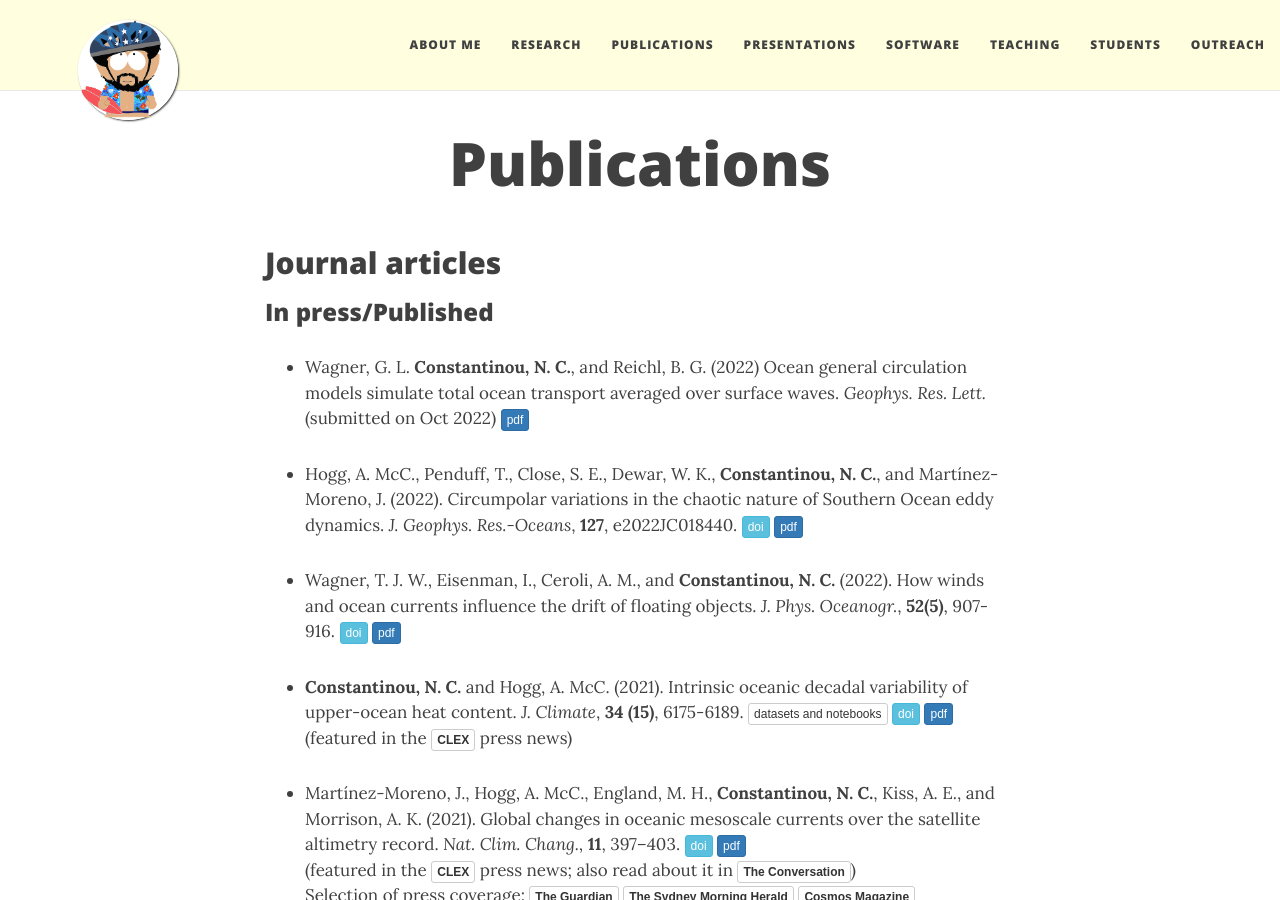
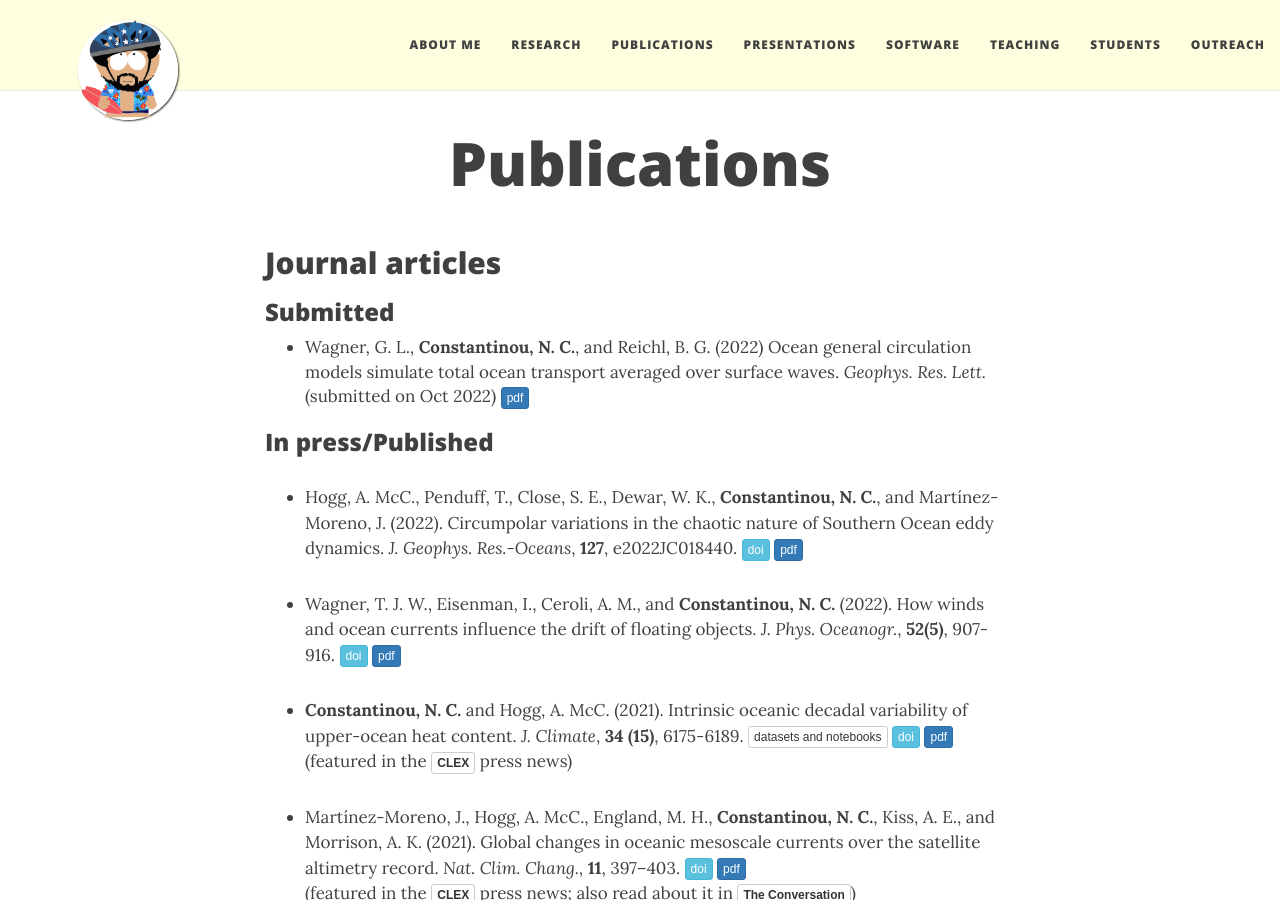
Before and after one commit to navidcy/navidcy.github.io, a Jekyll site: the page built from publications.md, in a window 1280 px wide and 900 px high. Built offline with Jekyll 4.4.1, drawn with Linux system fonts in a browser that asks for light colours; nearby versions of some CDN libraries; comment, search, counter and statistics services are not loaded.

Commit message:
put stokes under Submitted

```diff
--- a/publications.md
+++ b/publications.md
@@ -13,13 +13,13 @@ title: Publications
 
  [<span class="btn btn-success btn-xs{{end}}" style="font-family:sans-serif;">arXiv</span>][arXiv:2012.08025]{:target="_blank"}
 
+-->
+
 ### Submitted
 
--->
+- Wagner, G. L., **Constantinou, N. C.**, and Reichl, B. G. (2022) Ocean general circulation models simulate total ocean transport averaged over surface waves. _Geophys. Res. Lett._ (submitted on Oct 2022) [<span class="btn btn-primary btn-xs{{end}}" style="font-family:sans-serif;">pdf</span>][StokesDrift]
 
 ### In press/Published
-
-- Wagner, G. L. **Constantinou, N. C.**, and Reichl, B. G. (2022) Ocean general circulation models simulate total ocean transport averaged over surface waves. _Geophys. Res. Lett._ (submitted on Oct 2022) [<span class="btn btn-primary btn-xs{{end}}" style="font-family:sans-serif;">pdf</span>][StokesDrift]
 
 - Hogg, A. McC., Penduff, T., Close, S. E., Dewar, W. K., **Constantinou, N. C.**, and Martínez-Moreno, J. (2022). Circumpolar variations in the chaotic nature of Southern Ocean eddy dynamics. _J. Geophys. Res.-Oceans_, **127**, e2022JC018440. [<span class="btn btn-info btn-xs{{end}}" style="font-family:sans-serif;">doi</span>][occiput-SO-doi]{:target="_blank"} [<span class="btn btn-primary btn-xs{{end}}" style="font-family:sans-serif;">pdf</span>][occiput-SO] <span align="right" class='altmetric-embed' data-badge-type="2" data-condensed="true" data-hide-less-than="2" data-doi="10.1029/2022JC018440"></span>
 
```
